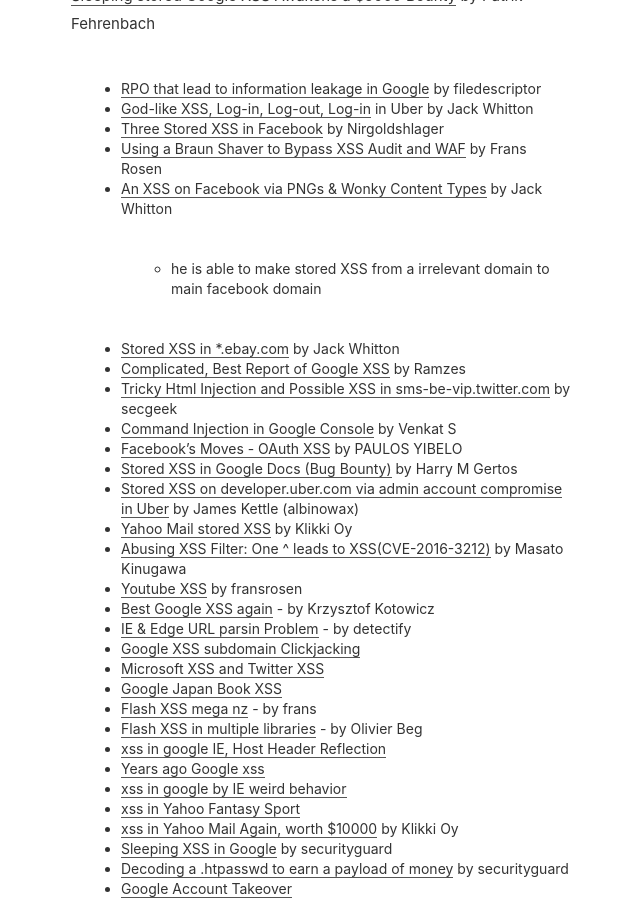
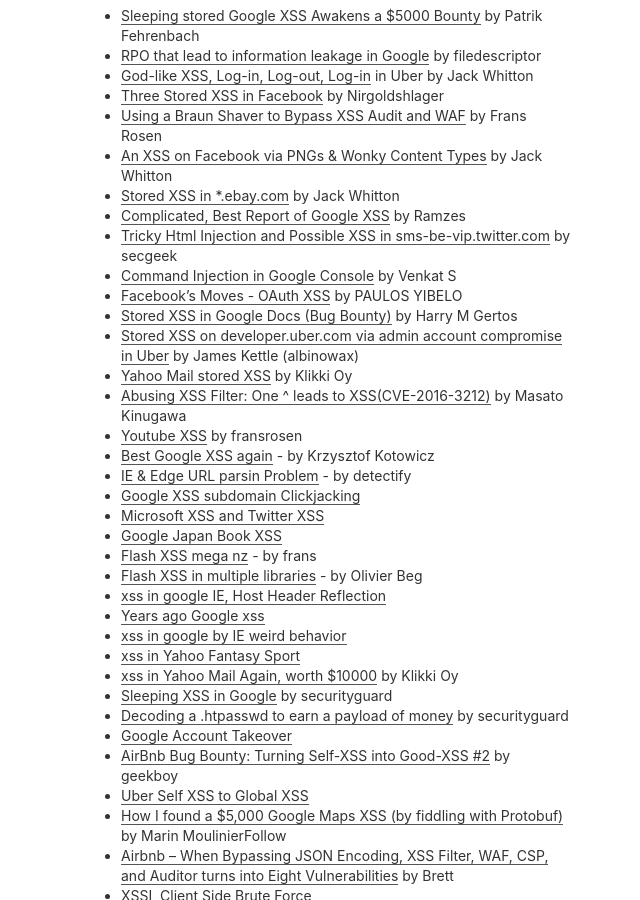
Before and after one commit to C1h2e1/c1h2e1.github.io, a Jekyll site: the page built from _posts/2018-12-16-xss.md, in a window 1280 px wide and 900 px high, scrolled down 591 px. Shown: the whole window, without its empty margins (319-959 px from the left). Built offline with Jekyll 4.4.1, drawn with Linux system fonts in a browser that asks for light colours; comment, search, counter and statistics services are not loaded.

Commit message:
Update 2018-12-16-xss.md

```diff
--- a/_posts/2018-12-16-xss.md
+++ b/_posts/2018-12-16-xss.md
@@ -8,13 +8,12 @@
 记录一下xss的Payload和新奇的思路，最近写的文章里面很多都是Payload 关于我的博客我一直想把他定位为我自己的cheat sheets ，希望回看的时候能有更多的思路，所以 我会用很大的篇幅弄Payload。
 ###	从别人那里复制的案例汇总
 
-[Sleeping stored Google XSS Awakens a $5000 Bounty](https://blog.it-securityguard.com/bugbounty-sleeping-stored-google-xss-awakens-a-5000-bounty/) by Patrik Fehrenbach
+- [Sleeping stored Google XSS Awakens a $5000 Bounty](https://blog.it-securityguard.com/bugbounty-sleeping-stored-google-xss-awakens-a-5000-bounty/) by Patrik Fehrenbach
 - [RPO that lead to information leakage in Google](http://blog.innerht.ml/rpo-gadgets/) by filedescriptor
 - [God-like XSS, Log-in, Log-out, Log-in](https://whitton.io/articles/uber-turning-self-xss-into-good-xss/) in Uber by Jack Whitton
 - [Three Stored XSS in Facebook](http://www.breaksec.com/?p=6129) by Nirgoldshlager
 - [Using a Braun Shaver to Bypass XSS Audit and WAF](https://blog.bugcrowd.com/guest-blog-using-a-braun-shaver-to-bypass-xss-audit-and-waf-by-frans-rosen-detectify) by Frans Rosen
 - [An XSS on Facebook via PNGs & Wonky Content Types](https://whitton.io/articles/xss-on-facebook-via-png-content-types/) by Jack Whitton
-  - he is able to make stored XSS from a irrelevant domain to main facebook domain
 - [Stored XSS in *.ebay.com](https://whitton.io/archive/persistent-xss-on-myworld-ebay-com/) by Jack Whitton
 - [Complicated, Best Report of Google XSS](https://sites.google.com/site/bughunteruniversity/best-reports/account-recovery-xss) by Ramzes
 - [Tricky Html Injection and Possible XSS in sms-be-vip.twitter.com](https://hackerone.com/reports/150179) by secgeek
```
